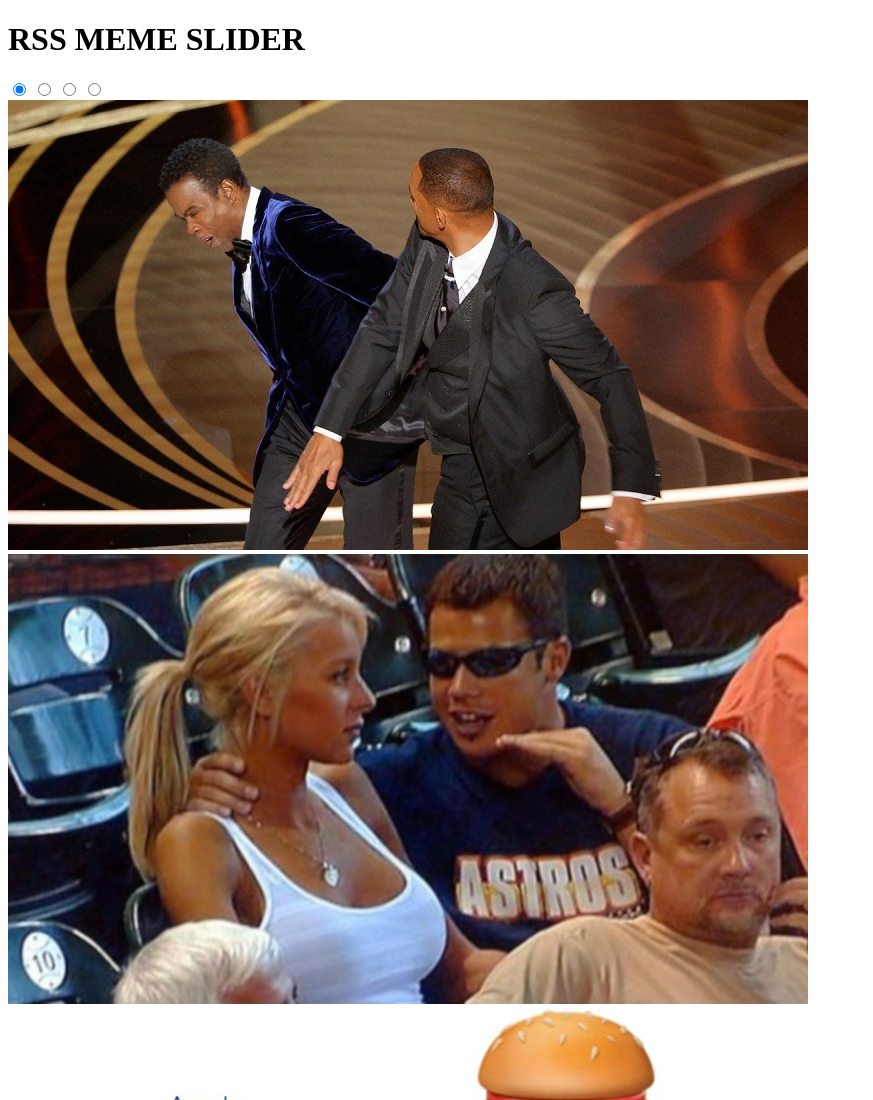
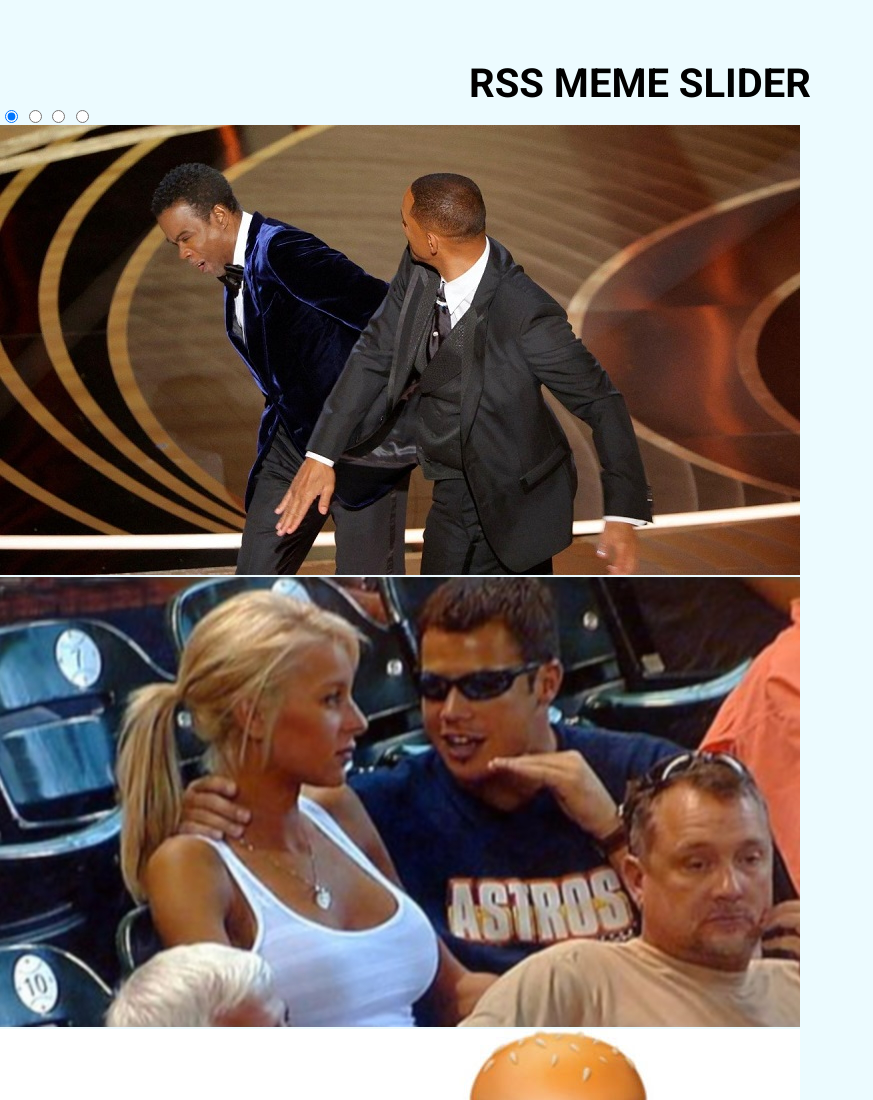
Before and after one commit to Mister211194/css-mem-slider, a plain HTML site: page css-mem-slider/index.html in a window 1280 px wide. Shown: the top 1100 px of the page, without its empty margins (0-873 px from the left). Drawn offline with Linux system fonts and the light colour scheme.

Commit message:
feat: add style for the block header  (Wed, May 11, 2022 12:39:21 AM)

```diff
--- /dev/null
+++ b/css-mem-slider/blocks/header/__title/header__title.css
@@ -0,0 +1,8 @@
+.header__title{
+    margin: 0;
+    padding: 0;
+    text-align: center;
+    font-size: 4rem;
+    font-family: 'Roboto', sans-serif;
+    font-weight: 700;
+}
--- /dev/null
+++ b/css-mem-slider/blocks/header/header.css
@@ -0,0 +1,5 @@
+.header{
+    margin: 0;
+    padding: 0;
+    width: 100%;
+}
--- /dev/null
+++ b/css-mem-slider/blocks/root.css
@@ -0,0 +1,12 @@
+html{
+    margin: 0;
+    padding: 0;
+    box-sizing: border-box;
+    font-size: 10px;
+}
+.root{
+    margin: 0;
+    padding: 6rem 0 0 0;
+    background-color: #ecfbff;
+    min-height: 100%;
+}
--- a/css-mem-slider/index.css
+++ b/css-mem-slider/index.css
@@ -1,11 +1,4 @@
-/* html{
-    margin: 0;
-    padding: 0;
-}
-.root{
-    box-sizing: border-box;
-    margin: 0;
-    padding: 0;
-    background-color: #ecfbff;
-    min-height: 100%;
-} */
+@import url('https://fonts.googleapis.com/css2?family=Roboto:ital,wght@0,400;0,700;1,400&display=swap');
+@import url(./blocks/root.css);
+@import url(./blocks/header/header.css);
+@import url(./blocks/header/__title/header__title.css);
--- a/css-mem-slider/index.html
+++ b/css-mem-slider/index.html
@@ -13,7 +13,7 @@
 <body class="root">
     <main>
         <header class="header">
-            <h1>RSS MEME SLIDER</h1>
+            <h1 class="header__title">RSS MEME SLIDER</h1>
         </header>
         <section class="slider">
             <input id="btn-1" type="radio" name="radio-btn" checked>
```
